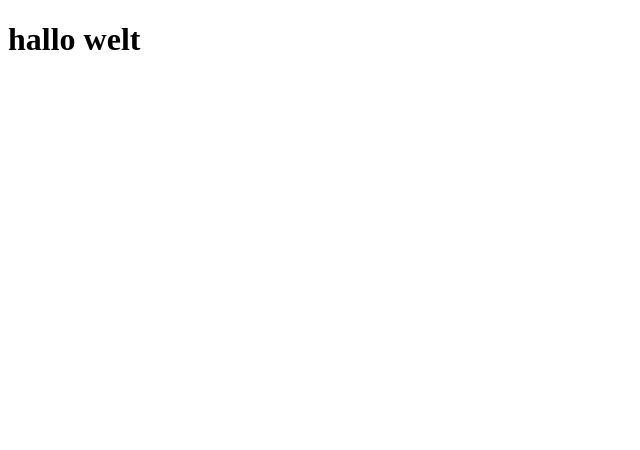
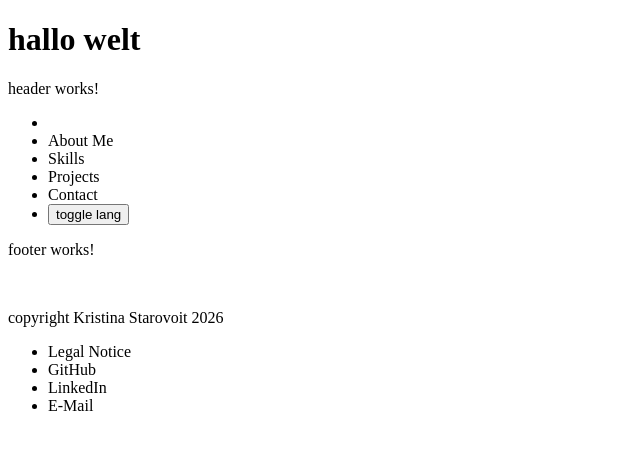
Before and after one commit to kristinastarovoit/portfolio-project, an Angular app: page / in a window 1280 px wide. Shown: the top 450 px of the page, without its empty margins (0-640 px from the left). Built offline with nearby package versions, Linux system fonts and the light colour scheme.

Commit message:
add: basic html structure for header and footer

```diff
--- a/src/app/app.html
+++ b/src/app/app.html
@@ -1,2 +1,4 @@
 <h1>hallo welt</h1>
+<app-header></app-header>
+<app-footer></app-footer>
 <router-outlet />
--- a/src/app/app.ts
+++ b/src/app/app.ts
@@ -1,9 +1,11 @@
 import { Component, signal } from '@angular/core';
 import { RouterOutlet } from '@angular/router';
+import { Header } from "./layout/header/header";
+import { Footer } from "./layout/footer/footer";
 
 @Component({
   selector: 'app-root',
-  imports: [RouterOutlet],
+  imports: [RouterOutlet, Header, Footer],
   templateUrl: './app.html',
   styleUrl: './app.scss'
 })
--- a/src/app/layout/footer/footer.html
+++ b/src/app/layout/footer/footer.html
@@ -1 +1,11 @@
 <p>footer works!</p>
+<footer>
+    <img src="">
+    <p>copyright Kristina Starovoit 2026</p>
+    <ul class="footerlinks">
+        <li><a>Legal Notice</a></li>
+        <li><a>GitHub</a></li>
+        <li><a>LinkedIn</a></li>
+        <li><a>E-Mail</a></li>
+    </ul>
+</footer>
--- a/src/app/layout/header/header.html
+++ b/src/app/layout/header/header.html
@@ -1 +1,12 @@
 <p>header works!</p>
+
+<nav>
+    <ul>
+        <li><a><img src=""></a></li>
+        <li><a >About Me</a></li>
+        <li><a >Skills</a></li>
+        <li><a >Projects</a></li>
+        <li><a >Contact</a></li>
+        <li><button>toggle lang</button></li>
+    </ul>
+</nav>
```
